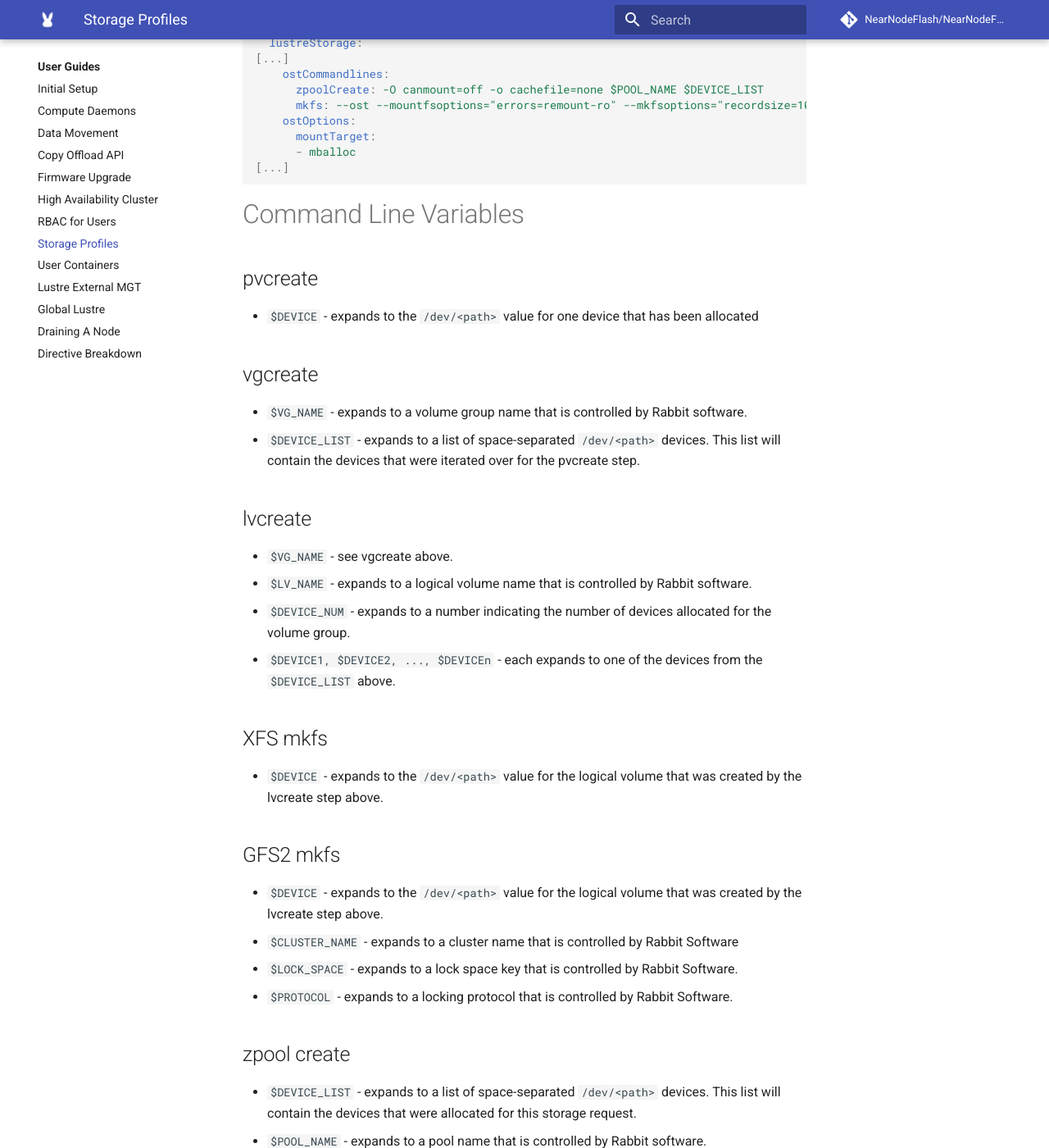
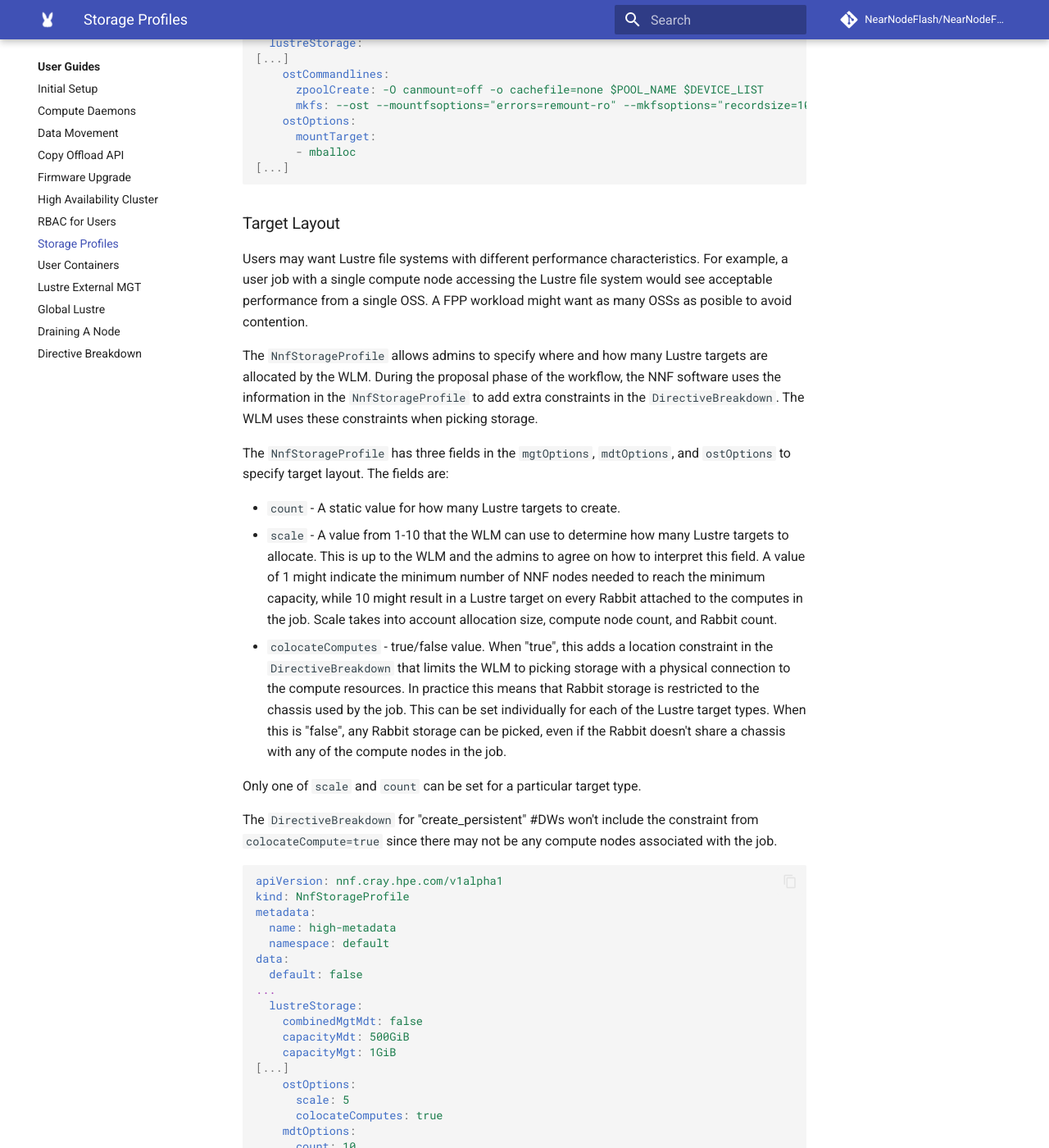
Before and after one commit to NearNodeFlash/NearNodeFlash.github.io, an MkDocs documentation site: the page built from docs/guides/storage-profiles/readme.md, in a window 1280 px wide and 1400 px high, scrolled down 5129 px. Shown: the whole window at 82% size. Built offline with MkDocs 1.6.1 and Material for MkDocs 9.7.7, drawn with Linux system fonts in a browser that asks for light colours; comment, search, counter and statistics services are not loaded; the version menu is left out; some of the changed text lies outside the part shown.

Commit message:
Add Lustre Layout documentation to Storage Profile
This commit adds documentation for the Lustre layout fields in the NnfStorageProfile.

Signed-off-by: Matt Richerson <matthew.richerson@hpe.com>

````diff
--- a/docs/guides/storage-profiles/readme.md
+++ b/docs/guides/storage-profiles/readme.md
@@ -232,6 +232,55 @@ data:
 [...]
 ```
 
+### Target Layout
+
+Users may want Lustre file systems with different performance characteristics. For example, a user job with a single compute node accessing the Lustre file system would see acceptable performance from a single OSS. A FPP workload might want as many OSSs as posible to avoid contention.
+
+The `NnfStorageProfile` allows admins to specify where and how many Lustre targets are allocated by the WLM. During the proposal phase of the workflow, the NNF software uses the information in the `NnfStorageProfile` to add extra constraints in the `DirectiveBreakdown`. The WLM uses these constraints when picking storage.
+
+The `NnfStorageProfile` has three fields in the `mgtOptions`, `mdtOptions`, and `ostOptions` to specify target layout. The fields are:
+
+- `count` - A static value for how many Lustre targets to create.
+- `scale` - A value from 1-10 that the WLM can use to determine how many Lustre targets to allocate. This is up to the WLM and the admins to agree on how to interpret this field. A value of 1 might indicate the minimum number of NNF nodes needed to reach the minimum capacity, while 10 might result in a Lustre target on every Rabbit attached to the computes in the job. Scale takes into account allocation size, compute node count, and Rabbit count.
+- `colocateComputes` - true/false value. When "true", this adds a location constraint in the `DirectiveBreakdown` that limits the WLM to picking storage with a physical connection to the compute resources. In practice this means that Rabbit storage is restricted to the chassis used by the job. This can be set individually for each of the Lustre target types. When this is "false", any Rabbit storage can be picked, even if the Rabbit doesn't share a chassis with any of the compute nodes in the job.
+
+Only one of `scale` and `count` can be set for a particular target type.
+
+The `DirectiveBreakdown` for "create_persistent" #DWs won't include the constraint from `colocateCompute=true` since there may not be any compute nodes associated with the job.
+
+```yaml
+apiVersion: nnf.cray.hpe.com/v1alpha1
+kind: NnfStorageProfile
+metadata:
+  name: high-metadata
+  namespace: default
+data:
+  default: false
+...
+  lustreStorage:
+    combinedMgtMdt: false
+    capacityMdt: 500GiB
+    capacityMgt: 1GiB
+[...]
+    ostOptions:
+      scale: 5
+      colocateComputes: true
+    mdtOptions:
+      count: 10
+```
+
+#### Example Layouts
+
+`scale` with `colocateComputes=true` will likely be the most common layout type to use for `jobdw` directives. This will result in a Lustre file system whose performance scales with the number of compute nodes in the job.
+
+`count` may be used when a specific performance characteristic is desired such as a single shared file workload that has low metadata requirements and only needs a single MDT. It may also be useful when a consistently performing file system is required across different jobs.
+
+`colocatedComputes=false` may be useful for placing MDTs on NNF nodes without an OST (within the same file system).
+
+The `count` fields may be useful when creating a persistent file system since the job with the `create_persistent` directive may only have a single compute node.
+
+In general, `scale` gives a simple way for users to get a filesystem that has performance consistent with their job size. `count` is useful for times when a user wants full control of the file system layout.
+
 # Command Line Variables
 
 ## pvcreate
````
